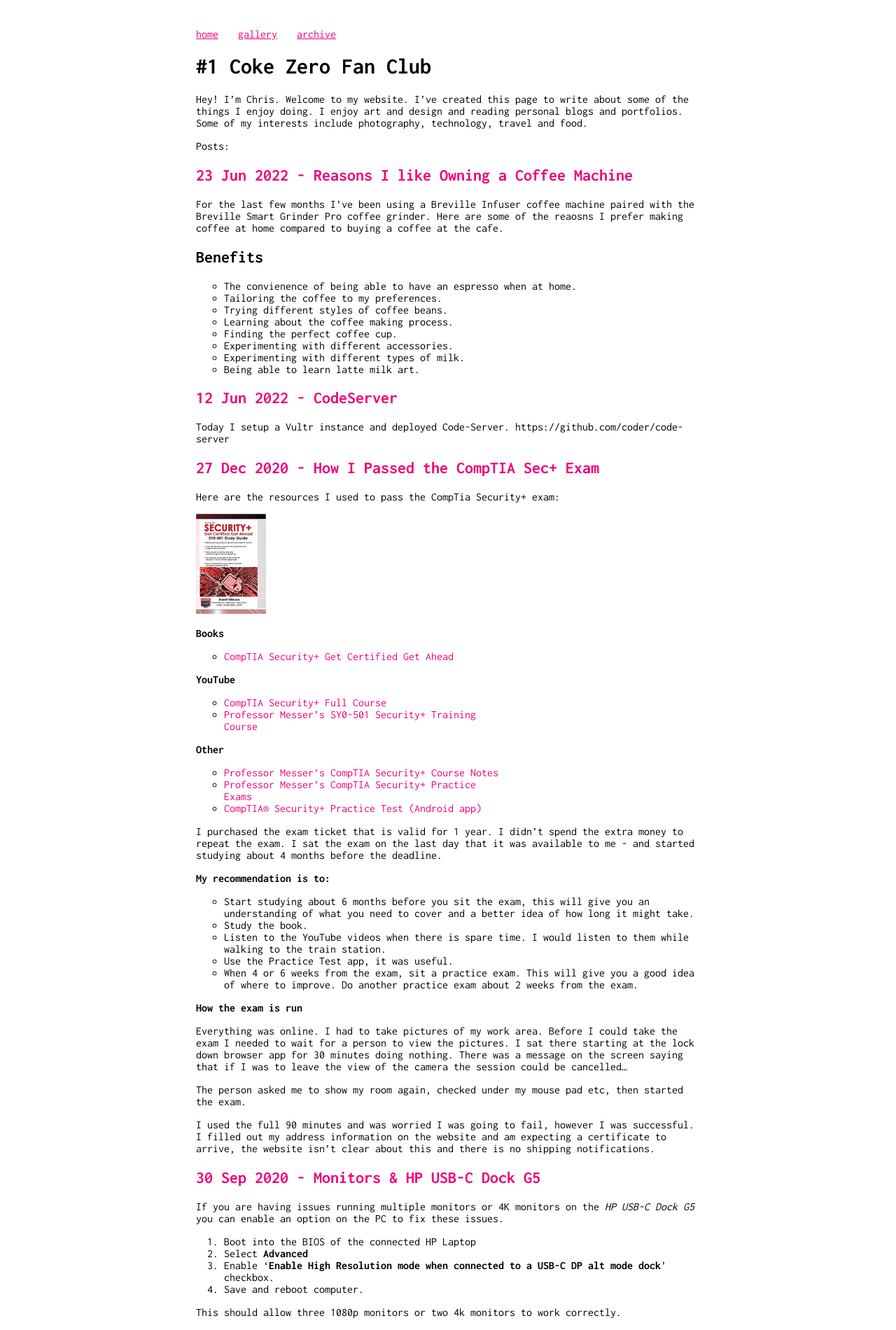
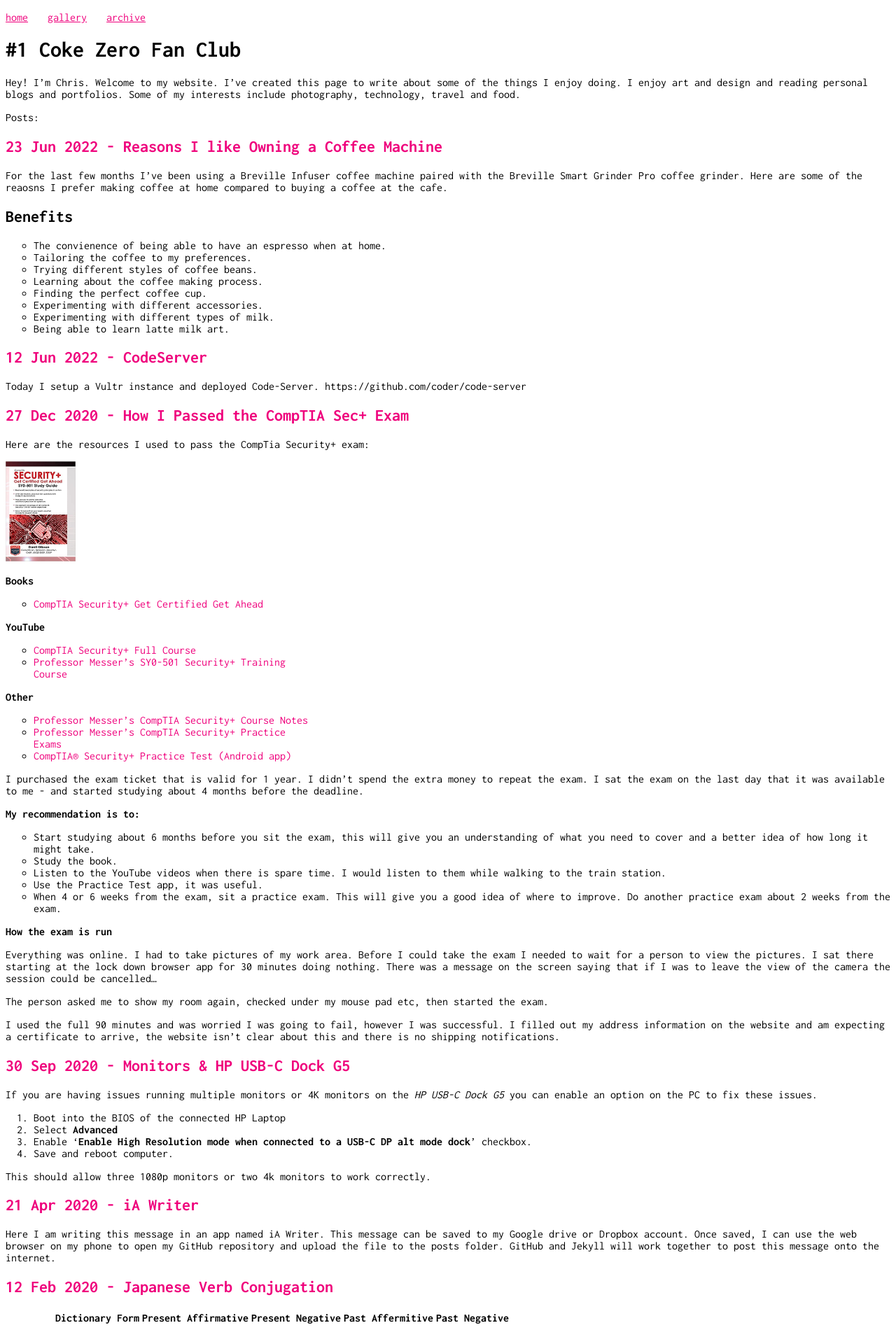
Before and after one commit to poglet/poglet.github.io, a Jekyll site: the page built from index.html, in a window 1280 px wide. Shown: the top 1900 px of the page at 70% size. Built offline with Jekyll 4.4.1, drawn with Linux system fonts in a browser that asks for light colours.

Commit message:
CSS Changes

```diff
--- a/_layouts/default.html
+++ b/_layouts/default.html
@@ -5,6 +5,7 @@
     <!-- link to main stylesheet -->
     <link rel="stylesheet" type="text/css" href="/css/main.css">
     <link href='https://fonts.googleapis.com/css?family=Inconsolata:400,700' rel='stylesheet' type='text/css'>
+    <meta name="viewport" content="width=device-width, initial-scale=1">
     {% seo %}
   </head>
   <body>
--- a/css/main.css
+++ b/css/main.css
@@ -13,11 +13,13 @@
     margin-right: 20px;
   }
 
+  /*
   body {
     max-width: 45rem;
     padding: 1.5rem;
     margin: auto;
   }
+  */
 
   img{
   /*    width:100%; */
```
Also changed, not shown: _posts/2022-06-23-Owning-a-coffee-machine.md (line endings or trailing spaces).
